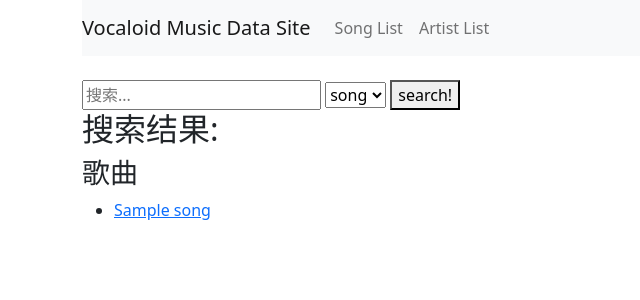
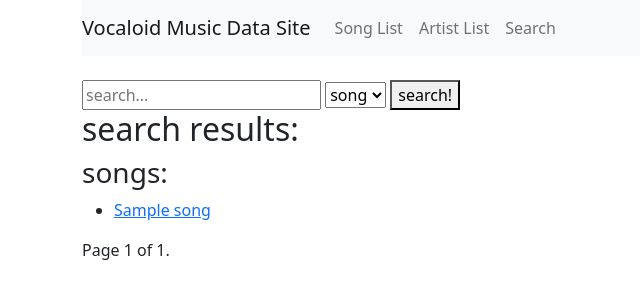
Before and after one commit to renamoe/vocaloid-data, a Django app: page /search/ in a window 1280 px wide. Shown: the top 300 px of the page, without its empty margins (0-640 px from the left). Run offline with Django 5.2, Linux system fonts and the light colour scheme; tables that the repository leaves empty hold one stand-in row (values such as "Sample post").

Commit message:
feat(website): 搜索结果分权重排序展示, 完善搜索功能

```diff
--- a/website/music/templates/base.html
+++ b/website/music/templates/base.html
@@ -16,6 +16,9 @@
                     <li class="nav-item">
                         <a class="nav-link" href="{% url 'artist_list' %}">Artist List</a>
                     </li>
+                    <li class="nav-item">
+                        <a class="nav-link" href="{% url 'search' %}">Search</a>
+                    </li>
                 </ul>
             </div>
         </nav>
--- a/website/music/templates/search_form.html
+++ b/website/music/templates/search_form.html
@@ -1,5 +1,5 @@
 <form method="get" action="{% url 'search' %}">
-    <input type="text" name="q" placeholder="搜索..." value="{{ query }}">
+    <input type="text" name="q" placeholder="search..." value="{{ query }}">
     <select name="type">
         <option value="song" {% if search_type == 'song' %}selected{% endif %}>song</option>
         <option value="artist" {% if search_type == 'artist' %}selected{% endif %}>artist</option>
--- a/website/music/templates/search_result.html
+++ b/website/music/templates/search_result.html
@@ -3,27 +3,45 @@
 {% block content %}
     {% include 'search_form.html' %}
 
-    <h2>搜索结果: {{ query }}</h2>
+    <h2>search results:</h2>
 
     {% if search_type == 'song' %}
-        <h3>歌曲</h3>
+        <h3>songs:</h3>
         <ul>
         {% for song in results %}
             <li>
                 <a href="{% url 'song_detail' song.song_id %}">{{ song.name }}</a>
             </li>
         {% empty %}
-            <li>没有找到匹配的歌曲</li>
+            <li>No matching songs found</li>
         {% endfor %}
         </ul>
     {% elif search_type == 'artist' %}
-        <h3>艺术家</h3>
+        <h3>artist</h3>
         <ul>
         {% for artist in results %}
             <li><a href="{% url 'artist_detail' artist.artist_id %}">{{ artist.name }}</a></li>
         {% empty %}
-            <li>没有找到匹配的艺术家</li>
+            <li>No matching artists found</li>
         {% endfor %}
         </ul>
     {% endif %}
+
+    <div class="pagination">
+        <span class="step-links">
+            {% if results.has_previous %}
+                <a href="?page=1{% if query_params %}&{{ query_params.urlencode }}{% endif %}">first</a>
+                <a href="?page={{ results.previous_page_number }}{% if query_params %}&{{ query_params.urlencode }}{% endif %}">previous</a>
+            {% endif %}
+
+            <span class="current">
+                Page {{ results.number }} of {{ results.paginator.num_pages }}.
+            </span>
+
+            {% if results.has_next %}
+                <a href="?page={{ results.next_page_number }}{% if query_params %}&{{ query_params.urlencode }}{% endif %}">next</a>
+                <a href="?page={{ results.paginator.num_pages }}{% if query_params %}&{{ query_params.urlencode }}{% endif %}">last</a>
+            {% endif %}
+        </span>
+    </div>
 {% endblock %}
--- a/website/music/views.py
+++ b/website/music/views.py
@@ -1,6 +1,6 @@
 from django.shortcuts import render, get_object_or_404
 from django.core.paginator import Paginator
-from django.db.models import Q
+from django.db.models import Q, Case, When, Value, IntegerField
 from .models import Artist, Song
 
 def mainpage(request):
@@ -31,7 +31,7 @@ def artist_list(request):
 def artist_detail(request, id):
     artist = get_object_or_404(Artist, artist_id=id)
     songs_all = Song.objects.filter(artist__artist_id=id)
-    paginator = Paginator(songs_all, 10)
+    paginator = Paginator(songs_all, 15)
     page_number = request.GET.get('page')
     songs = paginator.get_page(page_number)
     return render(request, 'music/artist_detail.html', {'artist': artist, 'songs': songs})
@@ -39,21 +39,52 @@ def artist_detail(request, id):
 def search(request):
     query = request.GET.get('q', '')
     search_type = request.GET.get('type', 'song')
+    page_number = request.GET.get('page')
 
     if search_type == 'song':
-        results = Song.objects.filter(
-            Q(name__icontains=query) |
-            Q(artist__name__icontains=query) |
-            Q(lyric__icontains=query)
-        )
+        # 按名称、艺术家、歌词的优先级展示搜索结果
+        name_match = Q(name__icontains=query)
+        artist_match = Q(artist__name__icontains=query)
+        lyric_match = Q(lyric__icontains=query)
+        results_all = Song.objects.filter(
+            name_match |
+            artist_match |
+            lyric_match
+        ).annotate(
+            match_priority=Case(
+                When(name_match, then=Value(1)),
+                When(artist_match, then=Value(2)),
+                When(lyric_match, then=Value(3)),
+                default=Value(4),
+                output_field=IntegerField()
+            )
+        ).order_by('match_priority', 'name').distinct()
+
     elif search_type == 'artist':
-        results = Artist.objects.filter(
-            Q(name__icontains=query) |
-            Q(description__icontains=query)
-        )
+        name_match = Q(name__icontains=query)
+        description_match = Q(description__icontains=query)
+        results_all = Artist.objects.filter(
+            name_match |
+            description_match
+        ).annotate(
+            match_priority=Case(
+                When(name_match, then=Value(1)),
+                When(description_match, then=Value(2)),
+                default=Value(3),
+                output_field=IntegerField()
+            )
+        ).order_by('match_priority', 'name').distinct()
+
+    paginator = Paginator(results_all, 15)
+    # 传入参数, 便于翻页时保持其他参数
+    query_params = request.GET.copy()
+    if 'page' in query_params:
+        del query_params['page']
+    results = paginator.get_page(page_number)
 
     return render(request, 'search_result.html', {
         'query': query,
         'search_type': search_type,
-        'results': results
+        'results': results,
+        'query_params': query_params
     })
```
